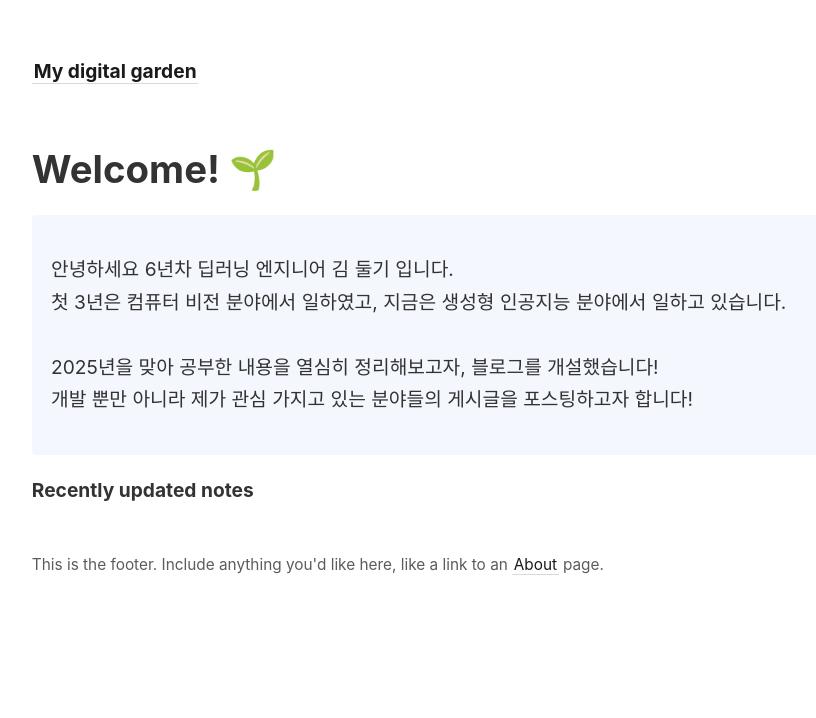
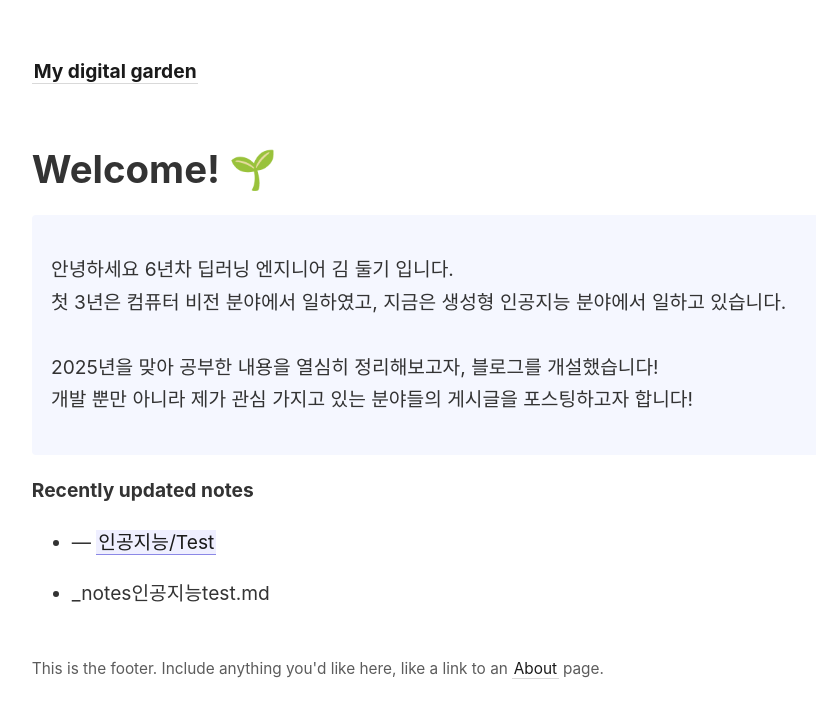
Before and after one commit to EvoDmiK/dove-blog, a Jekyll site: the page built from _pages/index.md, in a window 1280 px wide. Shown: the top 718 px of the page, without its empty margins (45-861 px from the left). Built offline with Jekyll 4.4.1, drawn with Linux system fonts in a browser that asks for light colours.

Commit message:
vault backup: 2025-01-31 14:22:18

```diff
--- a/_pages/index.md
+++ b/_pages/index.md
@@ -21,8 +21,10 @@ permalink: /
 <ul>
   {% assign recent_notes = site.notes | sort: "last_modified_at_timestamp" | reverse %}
   {% for note in recent_notes limit: 5 %}
+	{% assign path_parts = note.path | split: '/' %}
+	{% assign folder_name = path_parts[1] %}
     <li>
-      {{ note.last_modified_at | date: "%Y-%m-%d" }} — <a class="internal-link" href="{{ site.baseurl }}{{ note.url }}">{{ note.title }}</a>
+      {{ note.last_modified_at | date: "%Y-%m-%d" }} — <a class="internal-link" href="{{ site.baseurl }}{{ note.url }}">{{ folder_name }}/{{ note.title }}</a>
     </li>
   {% endfor %}
 </ul>
@@ -30,8 +32,8 @@ permalink: /
 <ul>
 {% for file in site.notes %}
 	{% assign path_parts = file.path | split: '/' %}
-	{% assign folder_name = path_parts[0] %}
-	{{ path_parts }}
+	{% assign folder_name = path_parts[1] %}
+	 <li>{{ path_parts }}</li>
 {% endfor %}
 </ul>
 
```
Also changed, not shown: _notes/인공지능/test.md (renamed from 인공지능/test.md).
